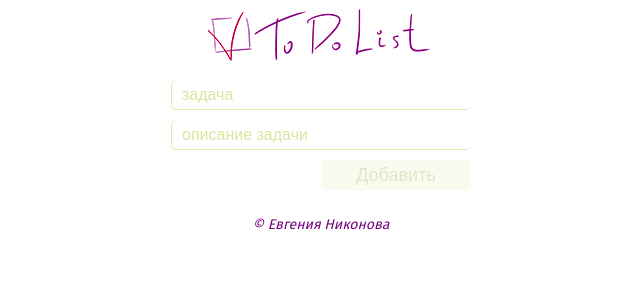
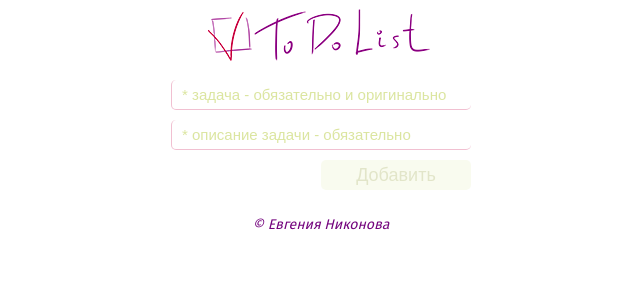
Before and after one commit to beagle-elgaeb/test-applab, a React (Create React App) app: page / in a window 1280 px wide. Shown: the top 300 px of the page, without its empty margins (319-959 px from the left). Built offline with nearby package versions, Linux system fonts and the light colour scheme.

Commit message:
Валидируется неоригинальное наименование задачи

```diff
--- a/src/components/App.tsx
+++ b/src/components/App.tsx
@@ -20,6 +20,7 @@ function App() {
         dispatch(loadState(JSON.parse(savedState)));
       } catch {}
     }
+    // eslint-disable-next-line react-hooks/exhaustive-deps
   }, []);
 
   useEffect(() => {
--- a/src/components/Card.tsx
+++ b/src/components/Card.tsx
@@ -1,13 +1,14 @@
 import { useState } from "react";
-import { useDispatch } from "react-redux";
+import { useDispatch, useSelector } from "react-redux";
 import styled from "styled-components/macro";
 import checkMarck from "../images/checkMark.svg";
-import { remove, update, toggleDone } from "../redux/toDoSlise";
-import { TaskItem } from "../redux/types";
+import { remove, toggleDone, update } from "../redux/toDoSlise";
+import { RedaxState, TaskItem } from "../redux/types";
 import { handlerData, handleValidation } from "./utils";
 
 function Card({ task, done }: { task: TaskItem; done: boolean }) {
   const dispatch = useDispatch();
+  const { tasks, tasksDone } = useSelector((state: RedaxState) => state.toDo);
 
   const [updated, setUpdated] = useState(false);
   const [name, setName] = useState(task.name);
@@ -38,61 +39,84 @@ function Card({ task, done }: { task: TaskItem; done: boolean }) {
     setUpdated(false);
   }
 
+  function cancelEditing() {
+    setUpdated(false);
+  }
+
   return (
     <Container done={done}>
-      <div>
-        <label>
-          <Checkbox
-            type="checkbox"
-            onChange={handleToggleDone}
-            checked={done}
-          />
-          {updated ? (
+      {updated ? (
+        <form noValidate>
+          <label>
             <Input
               aria-label="Название"
               type="text"
               name="name"
               value={name}
-              placeholder="Задача"
+              placeholder="* Задача - обязательно и оригинально"
               onChange={handleChangeName}
               autoComplete="off"
               maxLength={20}
               required
+              valid={
+                handleValidation(name, description, tasks, tasksDone)
+                  .nameIsValid
+              }
             />
-          ) : (
-            <Title done={done}>{task.name}</Title>
-          )}
-        </label>
-        {updated ? (
+          </label>
+
           <Input
             aria-label="Описание"
             type="text"
             name="description"
             value={description}
-            placeholder="Описание задачи"
+            placeholder="* Описание задачи - обязательно"
             onChange={handleChangeDescription}
             autoComplete="off"
             maxLength={80}
             required
+            valid={
+              handleValidation(name, description, tasks, tasksDone)
+                .descriptionIsValid
+            }
           />
-        ) : (
+        </form>
+      ) : (
+        <div>
+          <label>
+            <Checkbox
+              type="checkbox"
+              onChange={handleToggleDone}
+              checked={done}
+            />
+
+            <Title done={done}>{task.name}</Title>
+          </label>
+
           <Description>{task.description}</Description>
-        )}
-      </div>
+        </div>
+      )}
+
       <ButtonsAndDate>
-        <div>
-          {updated ? (
+        {updated ? (
+          <div>
             <ButtonSave
               onClick={handleUpdate}
-              disabled={!handleValidation(name, description)}
+              disabled={
+                !handleValidation(name, description, tasks, tasksDone).isValid
+              }
             >
               Сохранить
             </ButtonSave>
-          ) : (
+            <Button onClick={cancelEditing}>Отменить</Button>
+          </div>
+        ) : (
+          <div>
             <Button onClick={handleEdit}>Изменить</Button>
-          )}
-          <Button onClick={handleRemoveTask}>Удалить</Button>
-        </div>
+            <Button onClick={handleRemoveTask}>Удалить</Button>
+          </div>
+        )}
+
         <Time done={done}>{handlerData(task.date)}</Time>
       </ButtonsAndDate>
     </Container>
@@ -135,14 +159,14 @@ const Checkbox = styled.input`
   }
 `;
 
-const Input = styled.input`
+const Input = styled.input<{ valid: boolean }>`
   width: 100%;
   height: 24px;
   background: #ffffff;
   box-sizing: border-box;
   border: none;
-  border-bottom: 1px solid #a0ba0250;
-  border-left: 1px solid #a0ba0250;
+  border-bottom: 1px solid ${({ valid }) => (valid ? "#a0ba0250" : "#D3366E50")};
+  border-left: 1px solid ${({ valid }) => (valid ? "#a0ba0250" : "#D3366E50")};
   border-radius: 5px;
   outline: none;
   font-size: 16px;
@@ -153,6 +177,7 @@ const Input = styled.input`
   padding: 0 10px 0 10px;
 
   ::placeholder {
+    font-size: 14px;
     color: #a0ba0260;
     text-transform: lowercase;
   }
--- a/src/components/Main.tsx
+++ b/src/components/Main.tsx
@@ -36,24 +36,37 @@ function Main() {
           type="text"
           name="name"
           value={name}
-          placeholder="Задача"
+          placeholder="* Задача - обязательно и оригинально"
           onChange={handleChangeName}
           autoComplete="off"
           maxLength={20}
           required
+          valid={
+            handleValidation(name, description, tasks, tasksDone).nameIsValid
+          }
         />
         <Input
           aria-label="Описание"
           type="text"
           name="description"
           value={description}
-          placeholder="Описание задачи"
+          placeholder="* Описание задачи - обязательно"
           onChange={handleChangeDescription}
           autoComplete="off"
           maxLength={80}
           required
+          valid={
+            handleValidation(name, description, tasks, tasksDone)
+              .descriptionIsValid
+          }
         />
-        <Button type="submit" disabled={!handleValidation(name, description)}>
+
+        <Button
+          type="submit"
+          disabled={
+            !handleValidation(name, description, tasks, tasksDone).isValid
+          }
+        >
           Добавить
         </Button>
       </form>
@@ -78,14 +91,14 @@ const Container = styled.div`
   margin: 0;
 `;
 
-const Input = styled.input`
+const Input = styled.input<{ valid: boolean }>`
   width: 100%;
   height: 30px;
   background: transparent;
   box-sizing: border-box;
   border: none;
-  border-bottom: 1px solid #a0ba0250;
-  border-left: 1px solid #a0ba0250;
+  border-bottom: 1px solid ${({ valid }) => (valid ? "#a0ba0250" : "#D3366E50")};
+  border-left: 1px solid ${({ valid }) => (valid ? "#a0ba0250" : "#D3366E50")};
   border-radius: 5px;
   outline: none;
   font-size: 16px;
@@ -96,6 +109,7 @@ const Input = styled.input`
   padding: 0 10px 0 10px;
 
   ::placeholder {
+    font-size: 15px;
     color: #a0ba0260;
     text-transform: lowercase;
   }
--- a/src/components/utils.ts
+++ b/src/components/utils.ts
@@ -1,3 +1,5 @@
+import { TaskItem } from "../redux/types";
+
 const names = [
   "янв",
   "фев",
@@ -47,11 +49,39 @@ export function handlerData(timestamp: number) {
   return dateTask;
 }
 
-export function handleValidation(name: string, description: string) {
-  return !(
-    name.length === 0 ||
-    name.length > 20 ||
-    description.length === 0 ||
-    description.length > 80
-  );
+export function handleValidation(
+  name: string,
+  description: string,
+  tasks: TaskItem[],
+  tasksDone: TaskItem[]
+) {
+  let isValid = true;
+  let nameIsValid = true;
+  let originalName = true;
+  let descriptionIsValid = true;
+
+  if (
+    tasks.find((task) => task.name === name) !== undefined ||
+    tasksDone.find((task) => task.name === name) !== undefined
+  ) {
+    originalName = false;
+  }
+
+  if (name.length === 0 || name.length > 20 || originalName !== true) {
+    nameIsValid = false;
+  }
+
+  if (description.length === 0 || description.length > 80) {
+    descriptionIsValid = false;
+  }
+
+  if (
+    nameIsValid !== true ||
+    descriptionIsValid !== true ||
+    originalName !== true
+  ) {
+    isValid = false;
+  }
+
+  return { isValid, nameIsValid, descriptionIsValid };
 }
```
Also changed, not shown: 1 other file (tests, documents, lock files or other folders).
